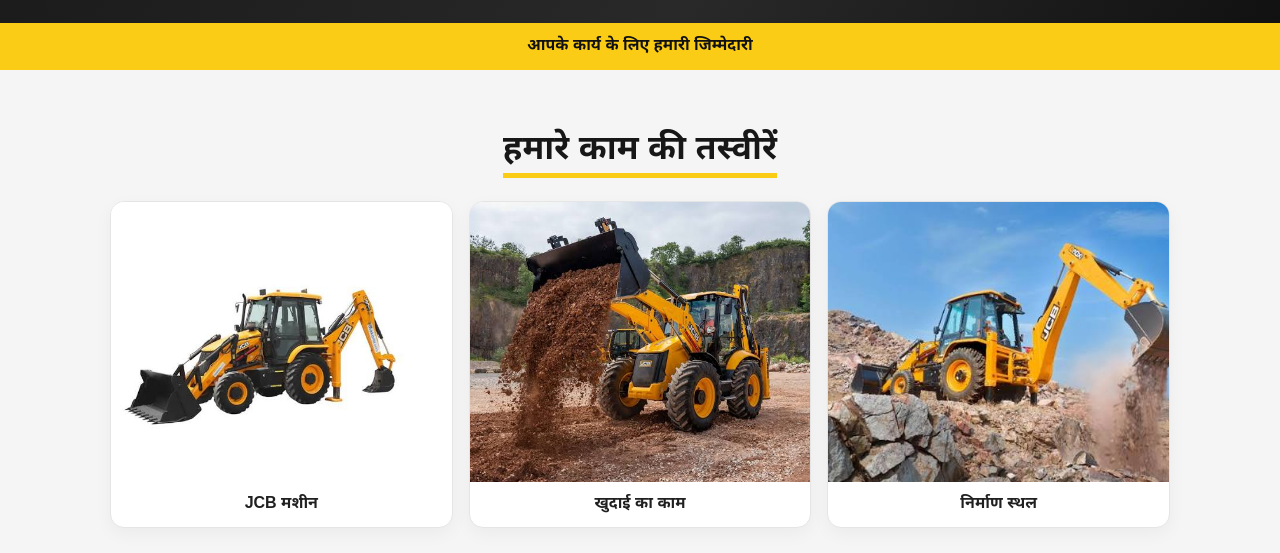
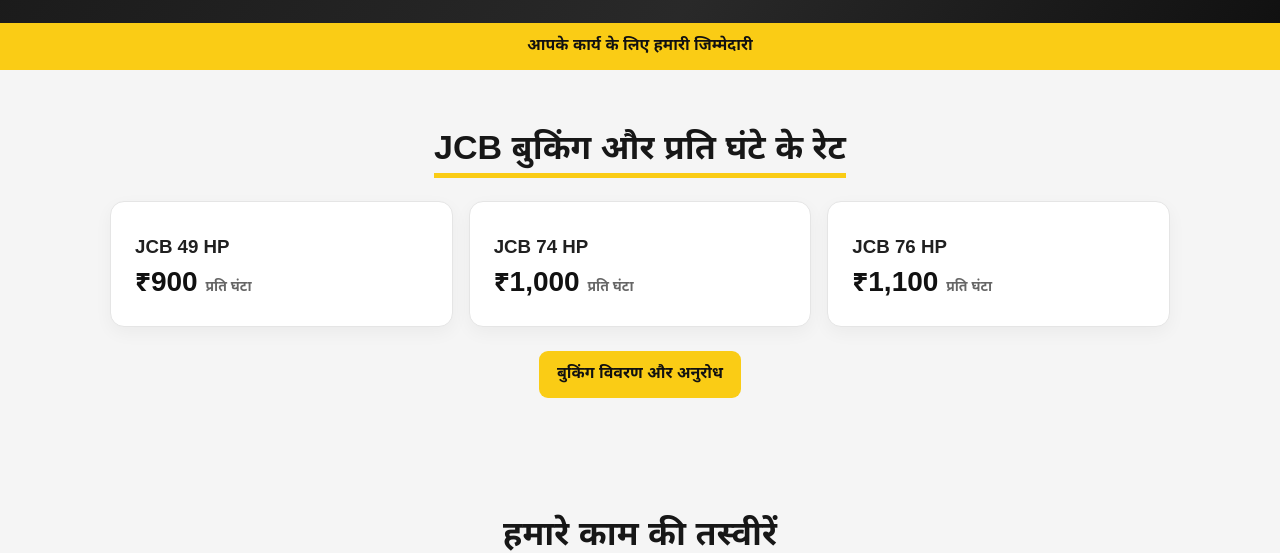
Before and after one commit to akkydongre-oss/dongre-jcb-work, a plain HTML site: page index.html in a window 1280 px wide. Shown: the part 457-1010 px from the top of the page. Drawn offline with Linux system fonts and the light colour scheme.

Commit message:
Show booking rates on homepage
Co-authored-by: Copilot <223556219+Copilot@users.noreply.github.com>

```diff
--- a/index.html
+++ b/index.html
@@ -31,6 +31,7 @@ section{max-width:1100px;margin:auto;padding:58px 20px}.section-title{text-align
 .people{display:grid;grid-template-columns:1fr 1fr;gap:16px}.person{background:#252525;border:1px solid #444;border-left:5px solid var(--yellow);border-radius:12px;padding:22px}.person h3{margin:0 0 8px;color:var(--yellow);font-size:22px}.number{font-size:24px;font-weight:900;letter-spacing:.5px;color:white;text-decoration:none;display:block;margin:8px 0 14px}
 .person-layout{display:flex;align-items:center;gap:18px}.contact-photo,.contact-photo-placeholder{width:110px;height:110px;border-radius:50%;object-fit:cover;border:4px solid var(--yellow);flex:0 0 auto}.contact-photo-placeholder{display:flex;align-items:center;justify-content:center;background:#111;color:var(--yellow);font-size:38px;font-weight:900}.contact-details{min-width:0}
 .small-btn{display:inline-block;background:var(--yellow);color:#111;padding:10px 14px;border-radius:8px;text-decoration:none;font-weight:900;margin-right:7px}
+.booking-price{font-size:28px;font-weight:900;color:#111}.booking-price small{font-size:14px;color:#666}.booking-actions{justify-content:center}
 footer{background:#090909;color:#bbb;text-align:center;padding:22px;font-size:14px}footer strong{color:var(--yellow)}
 @media(max-width:760px){.hero-inner{grid-template-columns:1fr;padding-top:48px}.machine{min-height:150px;font-size:72px}.machine img{height:220px}.cards{grid-template-columns:1fr 1fr}.gallery-grid{grid-template-columns:1fr 1fr}.people{grid-template-columns:1fr}nav{gap:10px}nav a{font-size:12px}.brand{font-size:17px}}
 @media(max-width:480px){.cards{grid-template-columns:1fr}.gallery-grid{grid-template-columns:1fr}.gallery-grid img{height:240px}.person-layout{align-items:flex-start}.contact-photo,.contact-photo-placeholder{width:82px;height:82px}.nav{align-items:flex-start;flex-wrap:wrap}.hero p{font-size:17px}.number{font-size:21px}}
@@ -52,6 +53,15 @@ footer{background:#090909;color:#bbb;text-align:center;padding:22px;font-size:14
 <div class="machine" aria-label="JCB construction machine"><img src="jcb-machine.jpg" alt="Yellow JCB backhoe loader"></div>
 </div></div>
 <div class="strip" data-hi="आपके कार्य के लिए हमारी जिम्मेदारी" data-en="Your work, our responsibility">आपके कार्य के लिए हमारी जिम्मेदारी</div>
+<section id="booking">
+<h2 class="section-title"><span data-hi="JCB बुकिंग और प्रति घंटे के रेट" data-en="JCB Booking & Hourly Rates">JCB बुकिंग और प्रति घंटे के रेट</span></h2>
+<div class="cards">
+<article class="card"><h3 data-hi="JCB 49 HP" data-en="JCB 49 HP">JCB 49 HP</h3><div class="booking-price">₹900 <small data-hi="प्रति घंटा" data-en="per hour">प्रति घंटा</small></div></article>
+<article class="card"><h3 data-hi="JCB 74 HP" data-en="JCB 74 HP">JCB 74 HP</h3><div class="booking-price">₹1,000 <small data-hi="प्रति घंटा" data-en="per hour">प्रति घंटा</small></div></article>
+<article class="card"><h3 data-hi="JCB 76 HP" data-en="JCB 76 HP">JCB 76 HP</h3><div class="booking-price">₹1,100 <small data-hi="प्रति घंटा" data-en="per hour">प्रति घंटा</small></div></article>
+</div>
+<div class="actions booking-actions"><a class="btn primary" href="bhima_jcb_work_website.html" data-hi="बुकिंग विवरण और अनुरोध" data-en="Booking Details & Request">बुकिंग विवरण और अनुरोध</a></div>
+</section>
 <section id="gallery">
 <h2 class="section-title"><span data-hi="हमारे काम की तस्वीरें" data-en="Our Work Gallery">हमारे काम की तस्वीरें</span></h2>
 <div class="gallery-grid">
```
